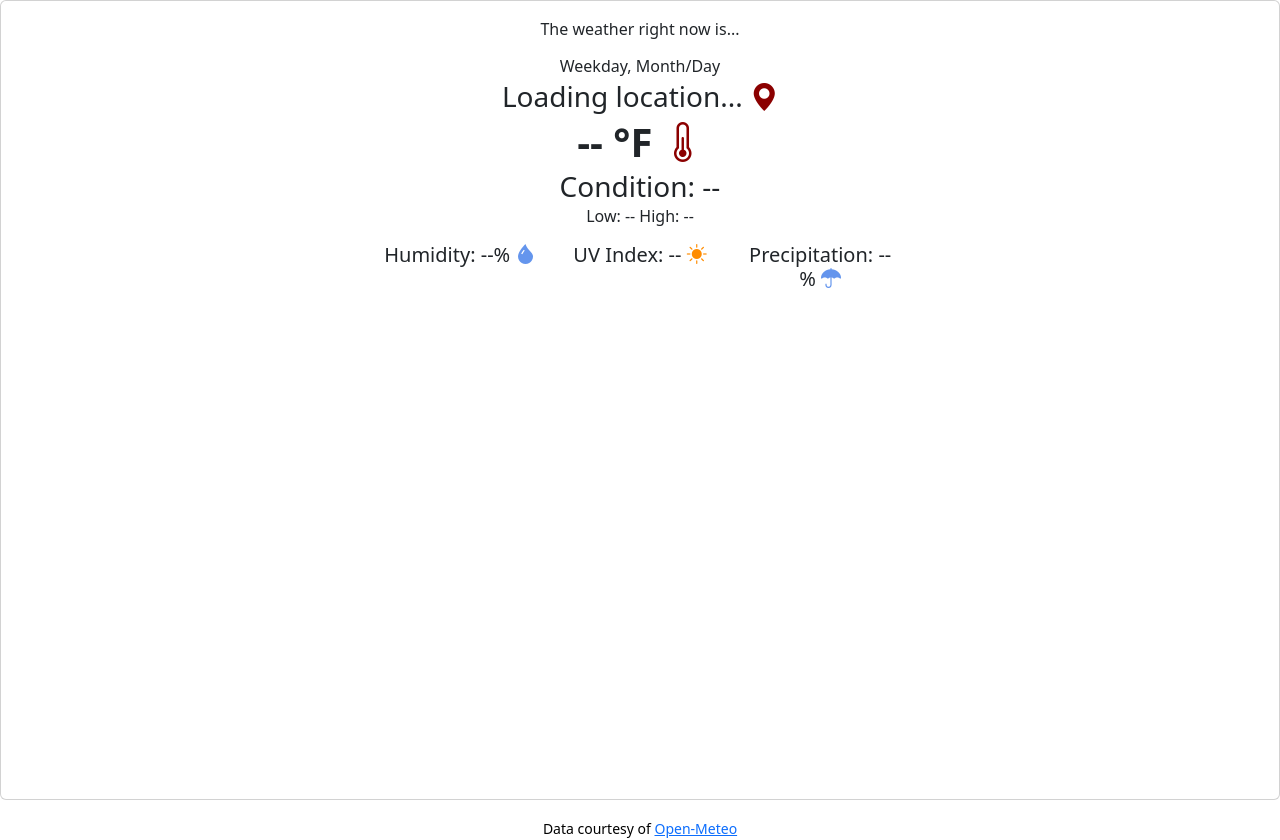
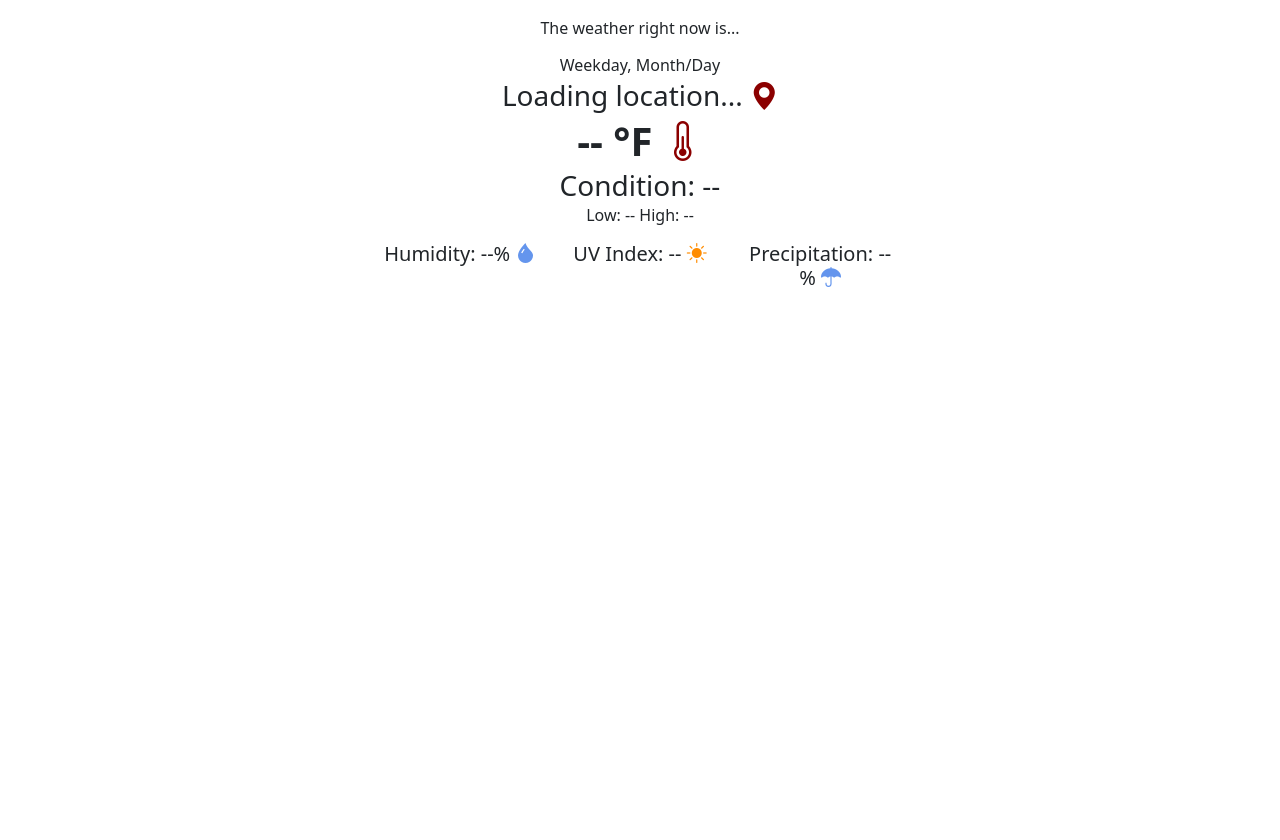
Before and after one commit to jjComia/jjComia.github.io, a plain HTML site: page index.html in a window 1280 px wide. After the commit the page ends 800 px from the top, so only its background shows below. Drawn offline with nearby package versions, Linux system fonts and the light colour scheme.

Commit message:
now doing the screen

```diff
--- a/index.html
+++ b/index.html
@@ -16,7 +16,7 @@
 
 </head>
 <body>
-    <div class="card fullCard vw-100 vh-100 d-flex justify-content-center align-items-center">
+    <div class="card fullCard">
         <div class="card-body">
             <p class="text-center">The weather right now is...</p>
             <h6 class="text-center mb-1">Weekday, Month/Day</h6>
--- a/weather.css
+++ b/weather.css
@@ -21,10 +21,21 @@ footer {
 .card-body {
     transition: background 0.5s ease-in-out, color 0.5s ease-in-out;
 }
-.fullCard{
+html, body {
+    height: 100%;
+    margin: 0;
+    padding: 0;
+    overflow: hidden; /* Prevents scrolling */
+}
+
+.fullCard {
     width: 100vw;
     height: 100vh;
+    margin: 0;
+    padding: 0;
     display: flex;
     justify-content: center;
     align-items: center;
+    border: none; /* Removes card border */
+    box-shadow: none; /* Removes card shadow */
 }
```
